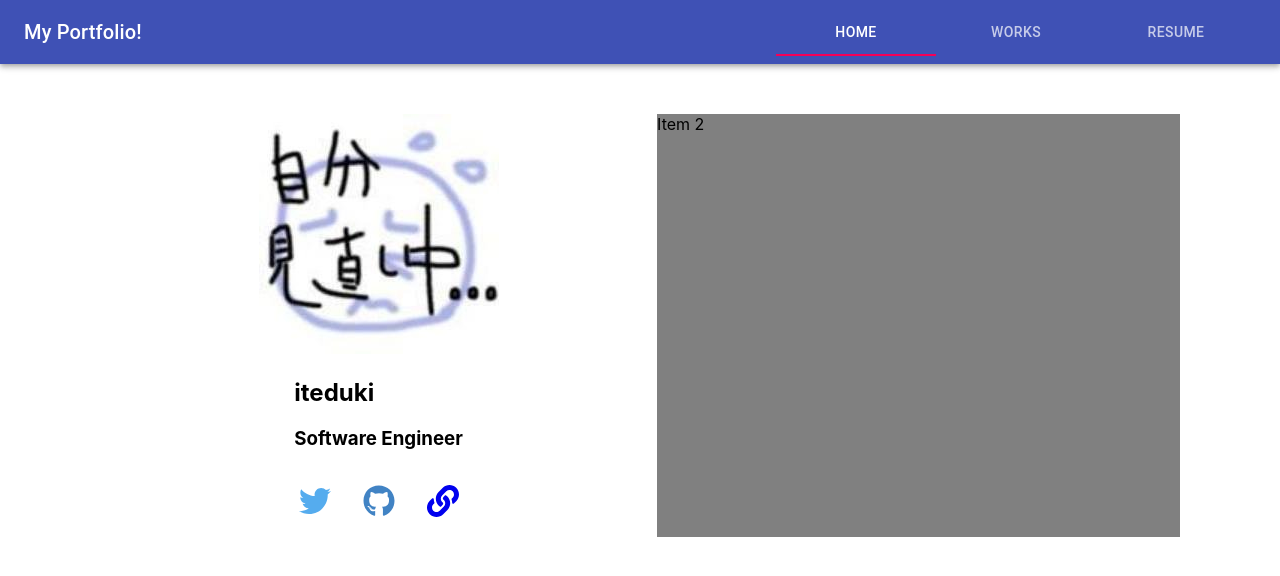
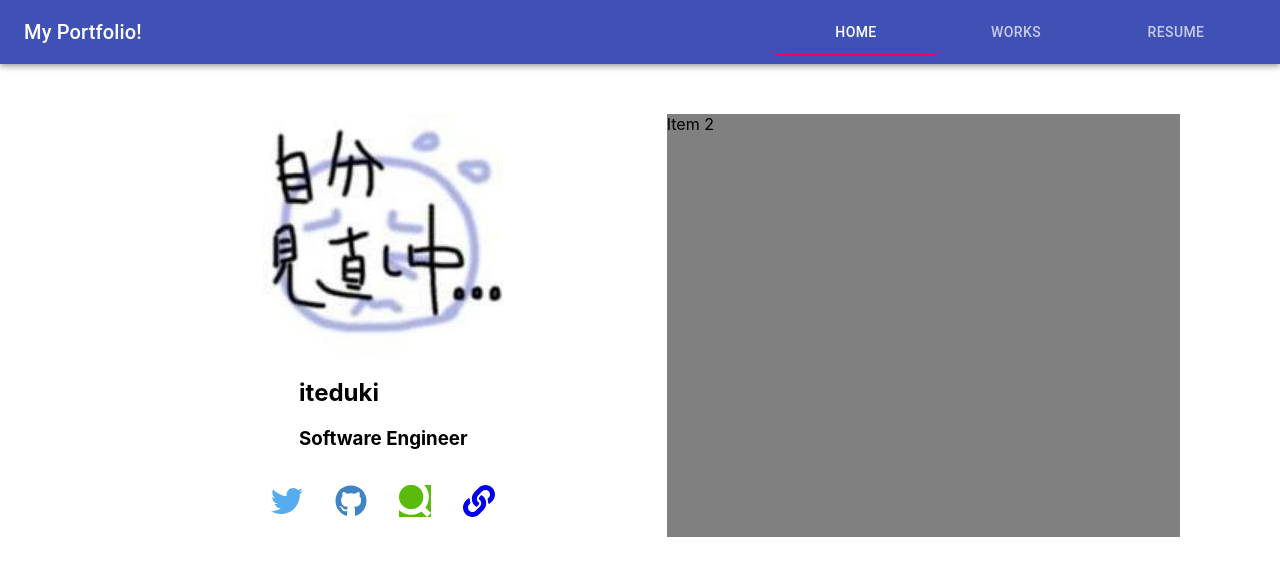
Before and after one commit to iteduki/react-portfolio, a React (Create React App) app: page / in a window 1280 px wide. Shown: the top 576 px of the page. Built offline with nearby package versions, Linux system fonts and the light colour scheme.

Commit message:
qiitaリンクを追加

```diff
--- a/src/pages/HomeComponent/Profile.tsx
+++ b/src/pages/HomeComponent/Profile.tsx
@@ -2,6 +2,7 @@ import React from "react"
 import { makeStyles } from "@material-ui/core/styles"
 import { Box } from "@material-ui/core"
 import icon from "../../assets/icon.jpg"
+import qiitaIcon from "../../assets/qiita-favicon.png"
 import { FaTwitter, FaGithub, FaLink } from "react-icons/fa"
 
 const useStyles = makeStyles({
@@ -52,6 +53,15 @@ export default function Profile() {
         </Box>
         <Box className={classes.snsIcon}>
           <a
+            href="https://qiita.com/mistolteen"
+            target="_blank"
+            rel="noopener noreferrer"
+          >
+            <img src={qiitaIcon} width={32} height={32} alt="" />
+          </a>
+        </Box>
+        <Box className={classes.snsIcon}>
+          <a
             href="https://iteduki.hateblo.jp/"
             target="_blank"
             rel="noopener noreferrer"
```
Also changed, not shown: src/assets/qiita-favicon.png (added).
